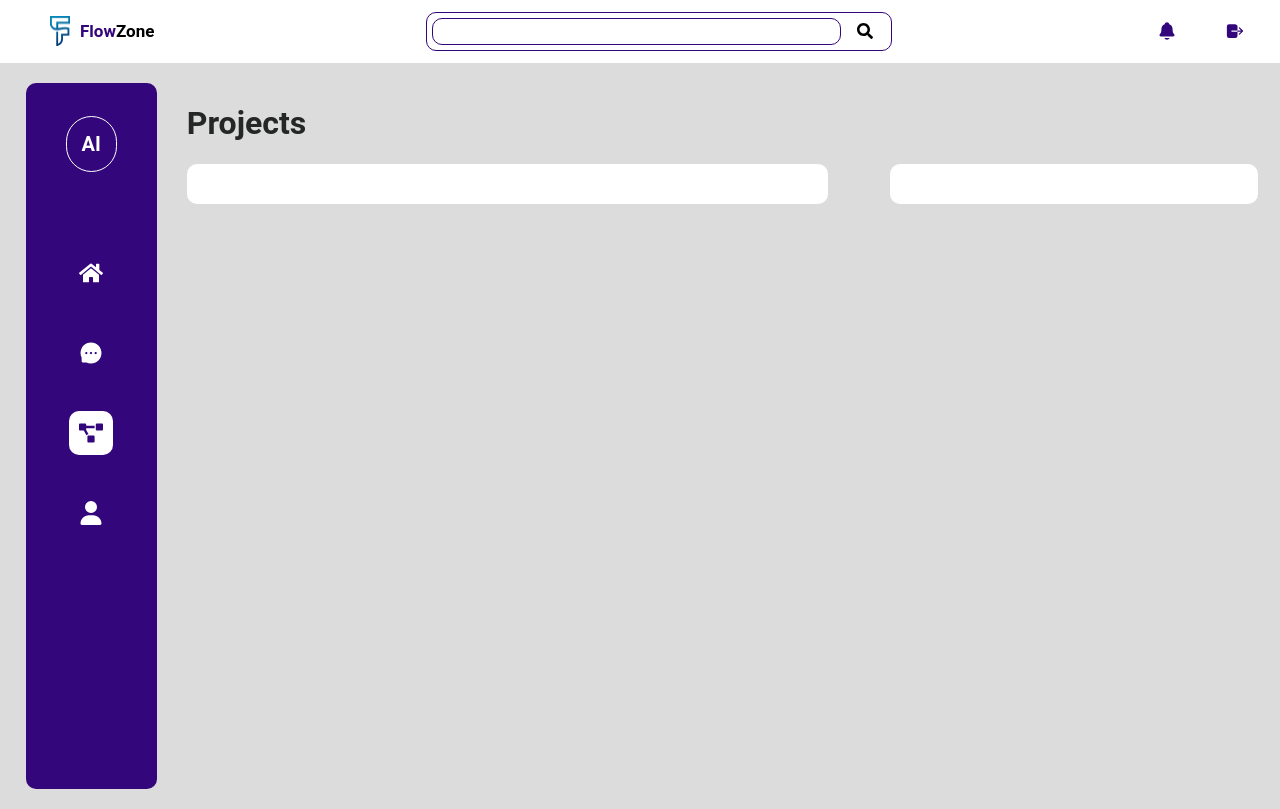
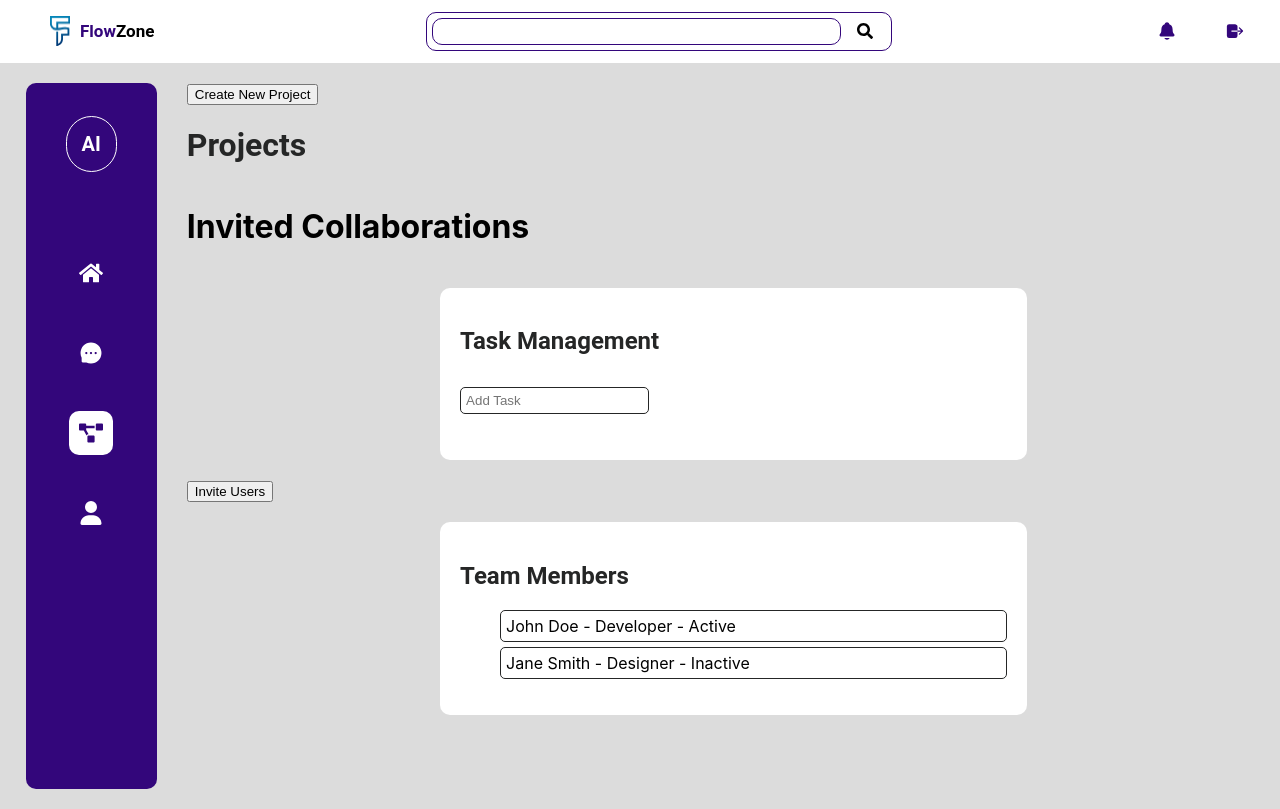
Before and after one commit to ikosong1406/flowzonefrontend, a React (Create React App) app: page /dashboard/progress in a window 1280 px wide. Built offline with nearby package versions, Linux system fonts and the light colour scheme.

Commit message:
new file:   src/components/InviteModal.js 	new file:   src/components/ProjectModal.js 	new file:   src/components/TaskManagement.js 	new file:   src/components/TeamMembers.js 	modified:   src/pages/Progress.jsx 	modified:   src/styles/Progress.css

```diff
--- /dev/null
+++ b/src/components/InviteModal.js
@@ -0,0 +1,26 @@
+import React, { useState } from "react";
+
+const InviteModal = ({ closeModal }) => {
+  const [email, setEmail] = useState("");
+
+  const handleInvite = () => {
+    // Add logic to send invite to the provided email
+    closeModal();
+  };
+
+  return (
+    <div className="modal">
+      <h2>Invite Users</h2>
+      <input
+        type="email"
+        placeholder="Email Address"
+        value={email}
+        onChange={(e) => setEmail(e.target.value)}
+      />
+      <button onClick={handleInvite}>Send Invite</button>
+      <button onClick={closeModal}>Cancel</button>
+    </div>
+  );
+};
+
+export default InviteModal;
--- /dev/null
+++ b/src/components/ProjectModal.js
@@ -0,0 +1,71 @@
+import React, { useState } from "react";
+
+const ProjectModal = ({ closeModal }) => {
+  const [formData, setFormData] = useState({
+    projectName: "",
+    description: "",
+    goals: "",
+    requirements: "",
+    techStack: "",
+  });
+
+  const handleChange = (e) => {
+    const { name, value } = e.target;
+    setFormData((prevData) => ({
+      ...prevData,
+      [name]: value,
+    }));
+  };
+
+  const handleSubmit = (e) => {
+    e.preventDefault();
+    // Add logic to submit project data to backend
+    closeModal();
+  };
+
+  return (
+    <div className="modal">
+      <h2>Create New Project</h2>
+      <form onSubmit={handleSubmit}>
+        <input
+          type="text"
+          name="projectName"
+          placeholder="Project Name"
+          value={formData.projectName}
+          onChange={handleChange}
+        />
+        <textarea
+          name="description"
+          placeholder="Description"
+          value={formData.description}
+          onChange={handleChange}
+        />
+        <input
+          type="text"
+          name="goals"
+          placeholder="Goals"
+          value={formData.goals}
+          onChange={handleChange}
+        />
+        <input
+          type="text"
+          name="requirements"
+          placeholder="Requirements"
+          value={formData.requirements}
+          onChange={handleChange}
+        />
+        <input
+          type="text"
+          name="techStack"
+          placeholder="Tech Stack"
+          value={formData.techStack}
+          onChange={handleChange}
+        />
+        <button type="submit">Create Project</button>
+      </form>
+      <button onClick={closeModal}>Cancel</button>
+    </div>
+  );
+};
+
+export default ProjectModal;
--- /dev/null
+++ b/src/components/TaskManagement.js
@@ -0,0 +1,40 @@
+import React, { useState } from "react";
+
+const TaskManagement = () => {
+  const [tasks, setTasks] = useState([]);
+  const [taskInput, setTaskInput] = useState("");
+
+  const handleAddTask = () => {
+    if (taskInput.trim() !== "") {
+      setTasks((prevTasks) => [...prevTasks, taskInput]);
+      setTaskInput("");
+    }
+  };
+
+  const handleDeleteTask = (index) => {
+    setTasks((prevTasks) => prevTasks.filter((_, i) => i !== index));
+  };
+
+  return (
+    <div className="taskManagement">
+      <h2>Task Management</h2>
+      <input
+        type="text"
+        placeholder="Add Task"
+        value={taskInput}
+        onChange={(e) => setTaskInput(e.target.value)}
+      />
+      <button onClick={handleAddTask}>Add Task</button>
+      <ul>
+        {tasks.map((task, index) => (
+          <li key={index}>
+            {task}
+            <button onClick={() => handleDeleteTask(index)}>Delete</button>
+          </li>
+        ))}
+      </ul>
+    </div>
+  );
+};
+
+export default TaskManagement;
--- /dev/null
+++ b/src/components/TeamMembers.js
@@ -0,0 +1,24 @@
+import React from "react";
+
+const TeamMembers = () => {
+  const teamMembers = [
+    { id: 1, name: "John Doe", role: "Developer", status: "Active" },
+    { id: 2, name: "Jane Smith", role: "Designer", status: "Inactive" },
+    // Add more team members as needed
+  ];
+
+  return (
+    <div className="teamMembers">
+      <h2>Team Members</h2>
+      <ul>
+        {teamMembers.map((member) => (
+          <li key={member.id}>
+            {member.name} - {member.role} - {member.status}
+          </li>
+        ))}
+      </ul>
+    </div>
+  );
+};
+
+export default TeamMembers;
--- a/src/pages/Progress.jsx
+++ b/src/pages/Progress.jsx
@@ -1,16 +1,94 @@
-import React from "react";
+import React, { useState } from "react";
+import { useNavigate } from "react-router-dom";
+import ProjectModal from "../components/ProjectModal"; // Import your modal component for creating a project
+import TaskManagement from "../components/TaskManagement"; // Import your task management component
+import InviteModal from "../components/InviteModal"; // Import your modal component for inviting users
+import TeamMembers from "../components/TeamMembers"; // Import your component for listing team members
 import "../styles/Progress.css";
 
 const Progress = () => {
+  const [showModal, setShowModal] = useState(false);
+  const [showInviteModal, setShowInviteModal] = useState(false);
+  const [projects, setProjects] = useState([]);
+  const [invites, setInvites] = useState([]);
+  const history = useNavigate();
+
+  // Function to handle project creation
+  const handleCreateProject = () => {
+    setShowModal(true);
+  };
+
+  // Function to handle accepting an invite
+  const handleAcceptInvite = (inviteId) => {
+    // Handle accept logic
+  };
+
+  // Function to handle declining an invite
+  const handleDeclineInvite = (inviteId) => {
+    // Handle decline logic
+  };
+
+  // Function to navigate to project dashboard
+  const navigateToProjectDashboard = (projectId) => {
+    history.push(`/projects/${projectId}`); // Assuming your project dashboard route is /projects/:projectId
+  };
+
+  // Function to handle inviting users
+  const handleInviteUser = () => {
+    setShowInviteModal(true);
+  };
+
   return (
     <div className="progressMain">
+      {/* Button to create a new project */}
+      <button onClick={handleCreateProject}>Create New Project</button>
+
+      {/* List of projects */}
       <div className="progressDiv1">
         <h1>Projects</h1>
+        {projects.map((project) => (
+          <div
+            key={project.id}
+            onClick={() => navigateToProjectDashboard(project.id)}
+          >
+            <h3>{project.name}</h3>
+            <p>{project.description}</p>
+          </div>
+        ))}
       </div>
+
+      {/* List of project invites */}
       <div className="progressDiv2">
-        <div className="progressDiv21"></div>
-        <div className="progressDiv22"></div>
+        <h1>Invited Collaborations</h1>
+        {invites.map((invite) => (
+          <div key={invite.id}>
+            <p>{invite.projectName}</p>
+            <button onClick={() => handleAcceptInvite(invite.id)}>
+              Accept
+            </button>
+            <button onClick={() => handleDeclineInvite(invite.id)}>
+              Decline
+            </button>
+          </div>
+        ))}
       </div>
+
+      {/* Project Modal */}
+      {showModal && <ProjectModal closeModal={() => setShowModal(false)} />}
+
+      {/* Task Management Interface */}
+      <TaskManagement />
+
+      {/* Button to invite users */}
+      <button onClick={handleInviteUser}>Invite Users</button>
+
+      {/* Invite Modal */}
+      {showInviteModal && (
+        <InviteModal closeModal={() => setShowInviteModal(false)} />
+      )}
+
+      {/* Team Members */}
+      <TeamMembers />
     </div>
   );
 };
--- a/src/styles/Progress.css
+++ b/src/styles/Progress.css
@@ -27,3 +27,153 @@
   border-radius: 10px;
   margin-right: 2%;
 }
+
+.modal {
+  width: 50%;
+  background-color: var(--white);
+  padding: 20px;
+  border-radius: 10px;
+  margin: 0 auto;
+}
+
+.modal h2 {
+  color: var(--black);
+  font-family: "Roboto", sans-serif;
+}
+
+.modal form {
+  display: flex;
+  flex-direction: column;
+}
+
+.modal input,
+.modal textarea {
+  margin-bottom: 10px;
+  padding: 5px;
+  border: 1px solid var(--black);
+  border-radius: 5px;
+}
+
+.modal button {
+  padding: 8px 16px;
+  margin-top: 10px;
+  border: none;
+  background-color: var(--blue);
+  color: var(--white);
+  border-radius: 5px;
+  cursor: pointer;
+}
+
+.modal button:hover {
+  background-color: var(--dark-blue);
+}
+
+.taskManagement {
+  width: 50%;
+  background-color: var(--white);
+  padding: 20px;
+  border-radius: 10px;
+  margin: 20px auto;
+}
+
+.taskManagement h2 {
+  color: var(--black);
+  font-family: "Roboto", sans-serif;
+}
+
+.taskManagement input[type="text"] {
+  margin-bottom: 10px;
+  padding: 5px;
+  border: 1px solid var(--black);
+  border-radius: 5px;
+}
+
+.taskManagement button {
+  padding: 8px 16px;
+  margin-top: 10px;
+  border: none;
+  background-color: var(--blue);
+  color: var(--white);
+  border-radius: 5px;
+  cursor: pointer;
+}
+
+.taskManagement button:hover {
+  background-color: var(--dark-blue);
+}
+
+.taskManagement ul {
+  list-style-type: none;
+}
+
+.taskManagement li {
+  margin-bottom: 5px;
+}
+
+.taskManagement li button {
+  margin-left: 10px;
+  background-color: var(--red);
+  color: var(--white);
+}
+
+.taskManagement li button:hover {
+  background-color: var(--dark-red);
+}
+
+.modal {
+  width: 30%;
+  background-color: var(--white);
+  padding: 20px;
+  border-radius: 10px;
+  margin: 0 auto;
+}
+
+.modal h2 {
+  color: var(--black);
+  font-family: "Roboto", sans-serif;
+}
+
+.modal input[type="email"] {
+  margin-bottom: 10px;
+  padding: 5px;
+  border: 1px solid var(--black);
+  border-radius: 5px;
+}
+
+.modal button {
+  padding: 8px 16px;
+  margin-top: 10px;
+  border: none;
+  background-color: var(--blue);
+  color: var(--white);
+  border-radius: 5px;
+  cursor: pointer;
+}
+
+.modal button:hover {
+  background-color: var(--dark-blue);
+}
+
+.teamMembers {
+  width: 50%;
+  background-color: var(--white);
+  padding: 20px;
+  border-radius: 10px;
+  margin: 20px auto;
+}
+
+.teamMembers h2 {
+  color: var(--black);
+  font-family: "Roboto", sans-serif;
+}
+
+.teamMembers ul {
+  list-style-type: none;
+}
+
+.teamMembers li {
+  margin-bottom: 5px;
+  padding: 5px;
+  border: 1px solid var(--black);
+  border-radius: 5px;
+}
```
